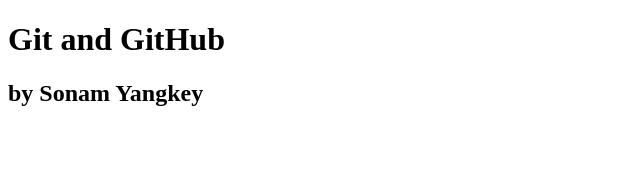
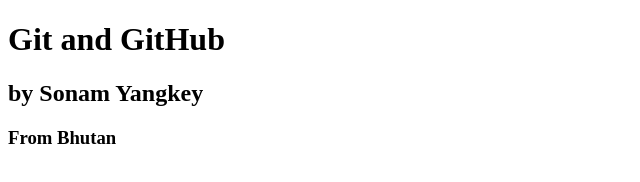
Before and after one commit to syangki871/first-project, a plain HTML site: page index.html in a window 1280 px wide. Shown: the whole page, without its empty margins (0-640 px from the left). Drawn offline with Linux system fonts and the light colour scheme.

Commit message:
third commit

```diff
--- a/index.html
+++ b/index.html
@@ -9,6 +9,7 @@
 
     <h1>Git and GitHub</h1>
     <h2>by Sonam Yangkey</h2>
+    <h3>From Bhutan</h3>
 
 </body>
 </html>
```
